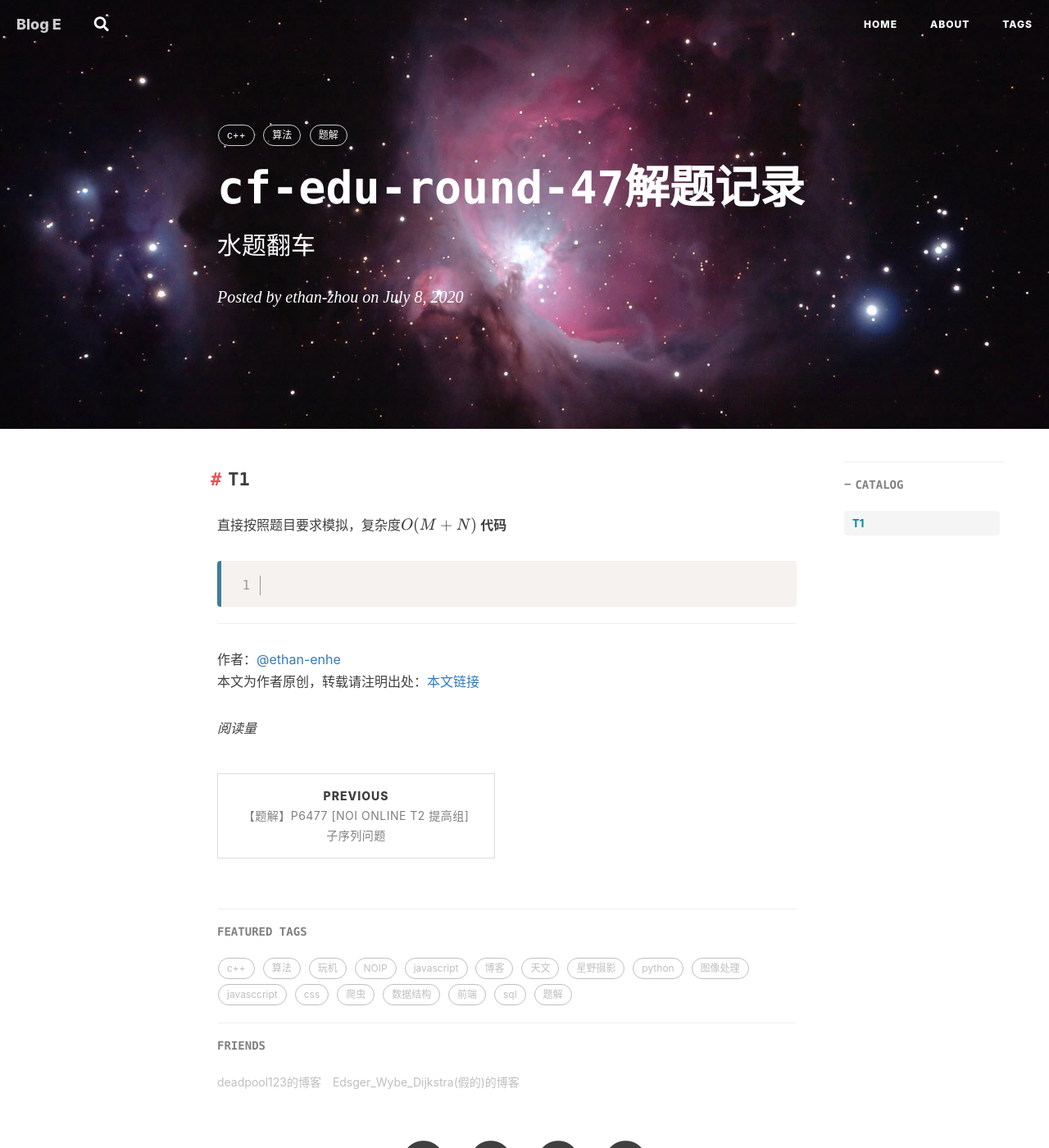
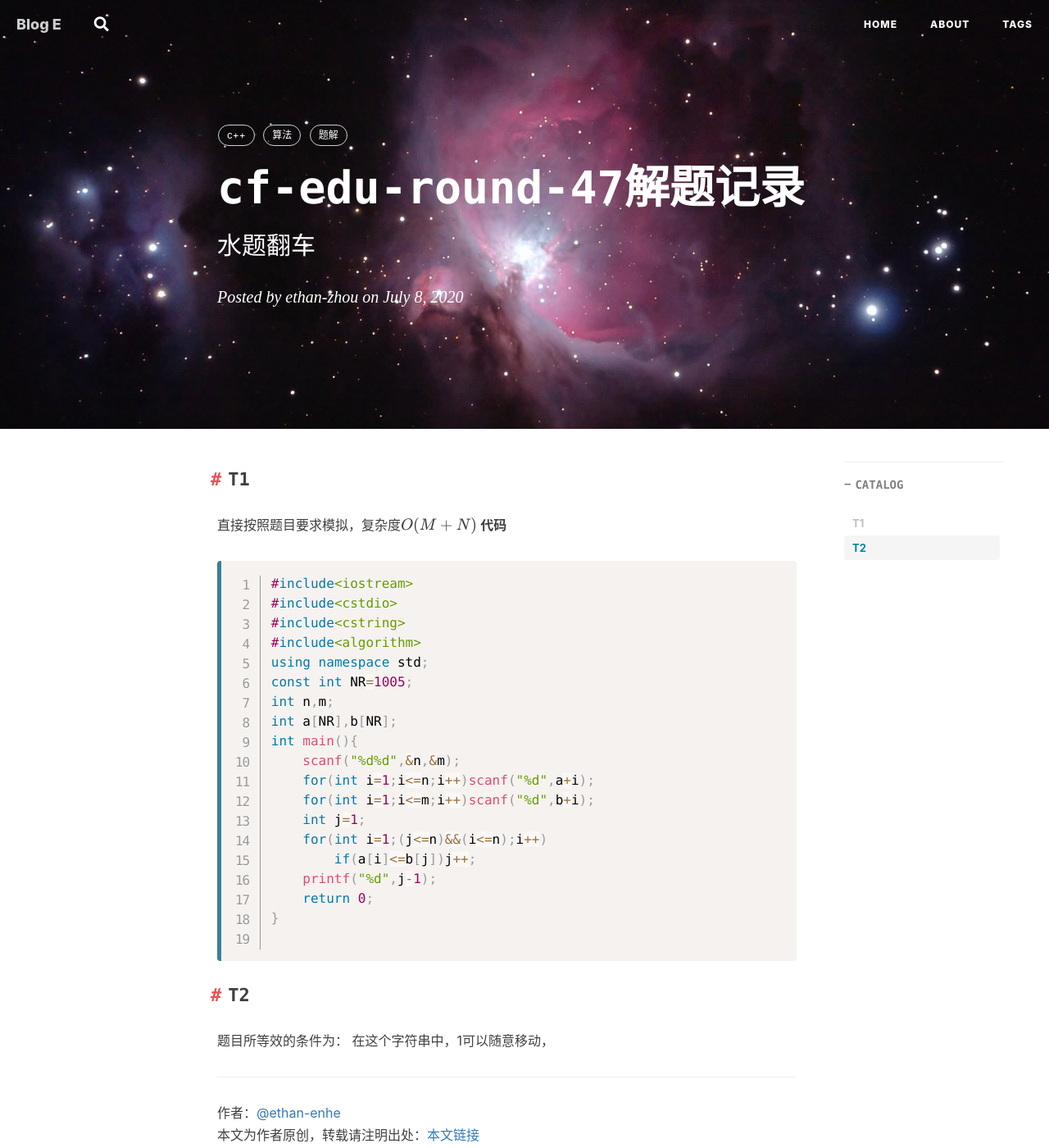
Before and after one commit to ethan-enhe/ethan-enhe.github.io, a Jekyll site: the page built from _posts/2020-07-08-cf-edu-round-47解题记录.md, in a window 1280 px wide and 1400 px high. Shown: the whole window at 82% size. Built offline with Jekyll 4.4.1, drawn with Linux system fonts in a browser that asks for light colours; nearby versions of some CDN libraries; formulas are drawn with MathJax 3; comment, search, counter and statistics services are not loaded.

Commit message:
_posts/2020-07-08-cf-edu-round-47解题记录.md updated from https://stackedit.io/

````diff
--- a/_posts/2020-07-08-cf-edu-round-47解题记录.md
+++ b/_posts/2020-07-08-cf-edu-round-47解题记录.md
@@ -15,8 +15,29 @@ tags:
 直接按照题目要求模拟，复杂度$$O(M+N)$$
 **代码**
 ```cpp
+#include<iostream>
+#include<cstdio>
+#include<cstring>
+#include<algorithm>
+using namespace std;
+const int NR=1005;
+int n,m;
+int a[NR],b[NR];
+int main(){
+	scanf("%d%d",&n,&m);
+	for(int i=1;i<=n;i++)scanf("%d",a+i);
+	for(int i=1;i<=m;i++)scanf("%d",b+i);
+	int j=1;
+	for(int i=1;(j<=n)&&(i<=n);i++)
+		if(a[i]<=b[j])j++;
+	printf("%d",j-1);
+	return 0;
+}
 
 ```
+## T2
+题目所等效的条件为：
+在这个字符串中，1可以随意移动，
 <!--stackedit_data:
-eyJoaXN0b3J5IjpbLTg2MTU1MjE4NCw5ODU4ODIyNDddfQ==
+eyJoaXN0b3J5IjpbLTk2MjI2NTQyMyw5ODU4ODIyNDddfQ==
 -->
````
